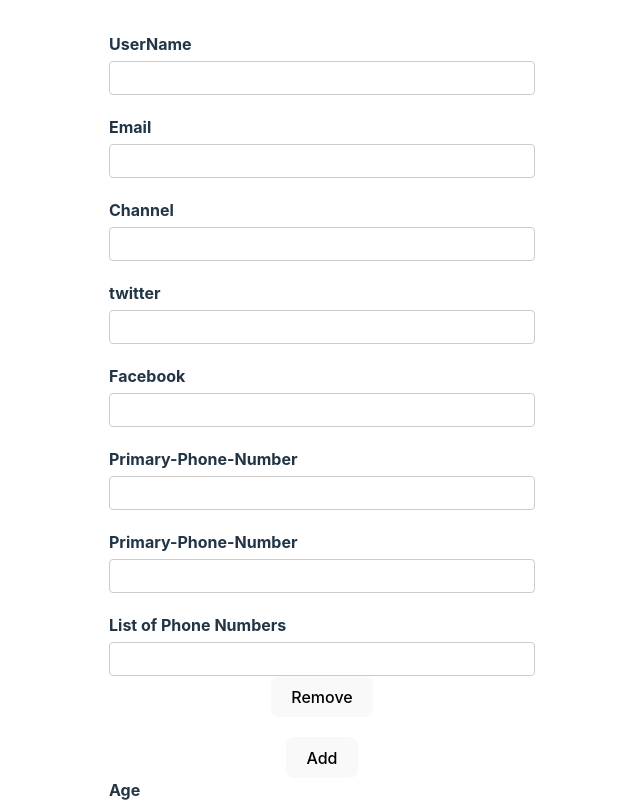
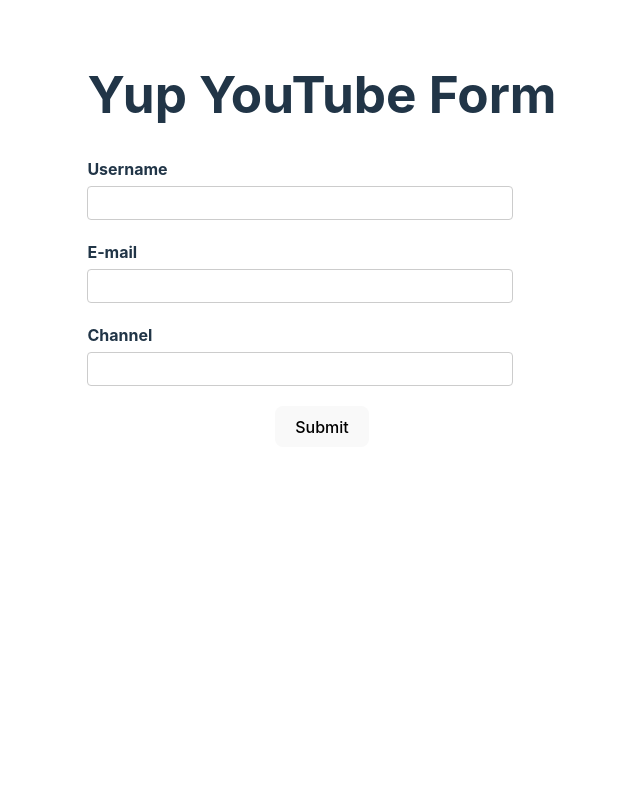
Before and after one commit to SvdNeo/react_hook_form, a React (Create React App) app: page / in a window 1280 px wide. Shown: the top 802 px of the page, without its empty margins (318-958 px from the left). Built offline with nearby package versions, Linux system fonts and the light colour scheme.

Commit message:
created the youtube form with yup resolvers

```diff
--- a/package.json
+++ b/package.json
@@ -4,6 +4,7 @@
   "version": "0.1.0",
   "private": true,
   "dependencies": {
+    "@hookform/resolvers": "^3.3.4",
     "@testing-library/jest-dom": "^5.17.0",
     "@testing-library/react": "^13.4.0",
     "@testing-library/user-event": "^13.5.0",
@@ -16,7 +17,8 @@
     "react-hook-form": "^7.50.1",
     "react-scripts": "5.0.1",
     "typescript": "^4.9.5",
-    "web-vitals": "^2.1.4"
+    "web-vitals": "^2.1.4",
+    "yup": "^1.3.3"
   },
   "scripts": {
     "predeploy": "npm run build",
--- a/src/App.tsx
+++ b/src/App.tsx
@@ -2,11 +2,16 @@
 
 import './App.css';
 import { YouTubeForm } from './components/YouTubeForm';
+import { YupForm } from './components/YupForm';
+
+
+
 
 function App() {
   return (
     <div className="App">
-      <YouTubeForm/>
+      {/* <YouTubeForm/> */}
+      <YupForm/>
     </div>
   );
 }
--- a/src/components/YouTubeForm.tsx
+++ b/src/components/YouTubeForm.tsx
@@ -1,5 +1,6 @@
-import { useForm, useFieldArray } from "react-hook-form";
-import { DevTool } from "@hookform/devtools";
+import { useForm, useFieldArray, FieldErrors } from "react-hook-form";
+import { useEffect,useState } from "react";
+import { DevTool, } from "@hookform/devtools";
 
 type formValues = {
   username: string;
@@ -15,6 +16,7 @@
   }[]
   age:number;
   dob:Date;
+
 };
 
 export const YouTubeForm = () => {
@@ -33,24 +35,61 @@
           number:""
         }],
         age:0,
-        dob:new Date()
+        dob:new Date(),
+
       },
-
+      mode:"all",
 
     },
   );
-  const { register, control, handleSubmit, formState } = form;
-  const { errors } = formState;
+  const { register, control, handleSubmit, formState,watch,getValues,setValue,reset} = form;
+  const { errors,isDirty,isValid,isSubmitSuccessful } = formState;
   const {fields,append,remove}  = useFieldArray({
     control,
     name: "phNumbers"
   })
+  const [renderCount, setRenderCount] = useState(0);
+
+  useEffect(()=>{
+    if(isSubmitSuccessful){
+      reset();
+    }
+  },[isSubmitSuccessful, reset])
+  useEffect(() => {
+    setRenderCount(prev => prev + 1);
+  }, []);
+
   const onSubmit = (data: formValues) => {
     console.log(data);
   };
+  const handleSetValue = () => {
+    setValue("username","",{
+      shouldDirty:true,
+      shouldValidate:true,
+      shouldTouch:true,
+
+    })
+  }
+
+  const onError = (errors:FieldErrors<formValues>) => {
+    console.log("Form Error",errors)
+  }
+//   useEffect (()=>{
+//     const subscription = watch((value) =>{
+//     console.log(value);
+//   })
+//   return ()=>subscription.unsubscribe();
+// },[watch])
+  const getValue = () => {
+    console.log('get values',getValues());
+  };
+
+
   return (
     <div>
-      <form onSubmit={handleSubmit(onSubmit)} noValidate>
+      <h1> YouTube  Form {renderCount} </h1>
+      {/* <h1>Watched: {JSON.stringify(watchForm)}</h1> */}
+      <form onSubmit={handleSubmit(onSubmit,onError)} noValidate>
         <div className="form-control">
           <label htmlFor="username">UserName</label>
           <input
@@ -81,7 +120,12 @@
                 notBlackListed: (fieldValue) => {
                 return (!fieldValue.endsWith("@badDomain.com") || "This domain is not supported")
               },
+              emailAvailable: async (fieldValue) => {
+                const response  = await fetch (`https://jsonplaceholder.typicode.com/users?email=${fieldValue}`);
+                const data = await response.json();
+                return data.email === fieldValue || "Email already exists"
               },
+            },
             })}
           />
           <p className="error">{errors.email?.message}</p>
@@ -111,7 +155,10 @@
           <input
             type="text"
             id="channel"
-            {...register("Social.facebook")}
+            {...register("Social.facebook",{
+              disabled: watch("channel") === "",
+              required: { value: true, message: "channel name is required" },
+            })}
           />
 
         </div>
@@ -175,7 +222,10 @@
           />
           <p className="error">{errors.dob?.message}</p>
         </div>
-        <button type="submit">Submit</button>
+        <button disabled ={ !isDirty} type="submit">Submit</button>
+        <button type="button" onClick={() => reset()}>Reset</button>
+        <button type="button" onClick={getValue}>Get Values</button>
+        <button type="button" onClick={handleSetValue}>Set Values</button>
       </form>
       <DevTool control={control} />
     </div>
--- /dev/null
+++ b/src/components/YupForm.tsx
@@ -0,0 +1,65 @@
+import {useForm} from'react-hook-form';
+import {DevTool} from '@hookform/devtools';
+import { yupResolver } from "@hookform/resolvers/yup";
+import * as yup from "yup";
+
+type FormValues = {
+    username: string;
+    email: string;
+    channel: string;
+  };
+
+  const schema = yup.object({
+    username: yup.string().required("Username is required"),
+    email: yup
+      .string()
+      .email("Email format is not valid")
+      .required("Email is required"),
+    channel: yup.string().required("Channel is required"),
+  });
+
+  export const YupForm = () => {
+    const form = useForm<FormValues>({
+      defaultValues: {
+        username: "",
+        email: "",
+        channel: "",
+      },
+      resolver: yupResolver(schema),
+    });
+
+    const { register, handleSubmit, formState } = form;
+    const { errors } = formState;
+
+    const onSubmit = (data: FormValues) => {
+      console.log(data);
+    };
+
+    return (
+      <div>
+        <h1>Yup YouTube Form</h1>
+
+        <form onSubmit={handleSubmit(onSubmit)} noValidate>
+          <div className="form-control">
+            <label htmlFor="username">Username</label>
+            <input type="text" id="username" {...register("username")} />
+            <p className="error">{errors.username?.message}</p>
+          </div>
+
+          <div className="form-control">
+            <label htmlFor="email">E-mail</label>
+            <input type="email" id="email" {...register("email")} />
+            <p className="error">{errors.email?.message}</p>
+          </div>
+
+          <div className="form-control">
+            <label htmlFor="channel">Channel</label>
+            <input type="text" id="channel" {...register("channel")} />
+            <p className="error">{errors.channel?.message}</p>
+          </div>
+
+          <button>Submit</button>
+        </form>
+      </div>
+    );
+  };
```
Also changed, not shown: 1 other file (tests, documents, lock files or other folders).
